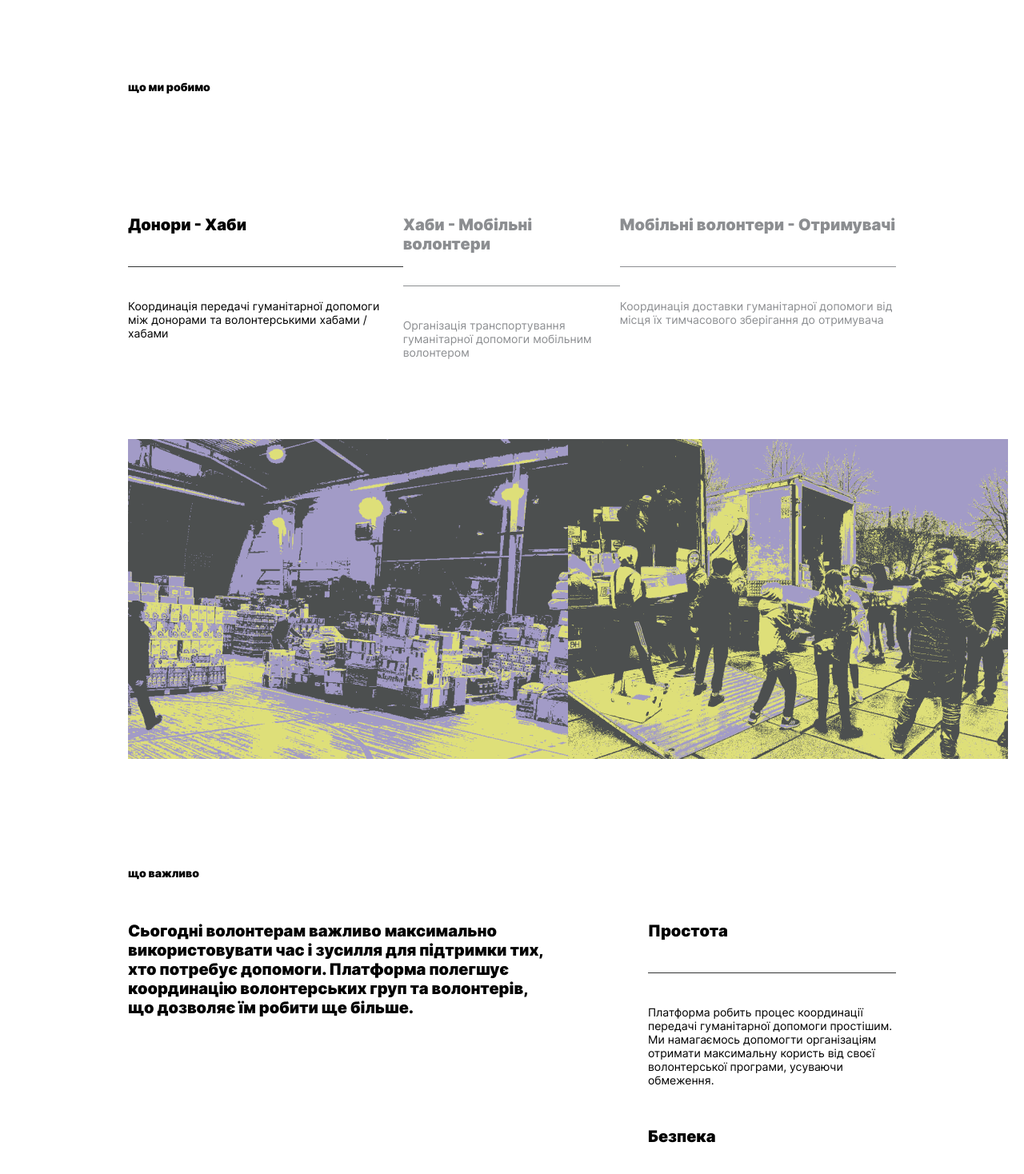
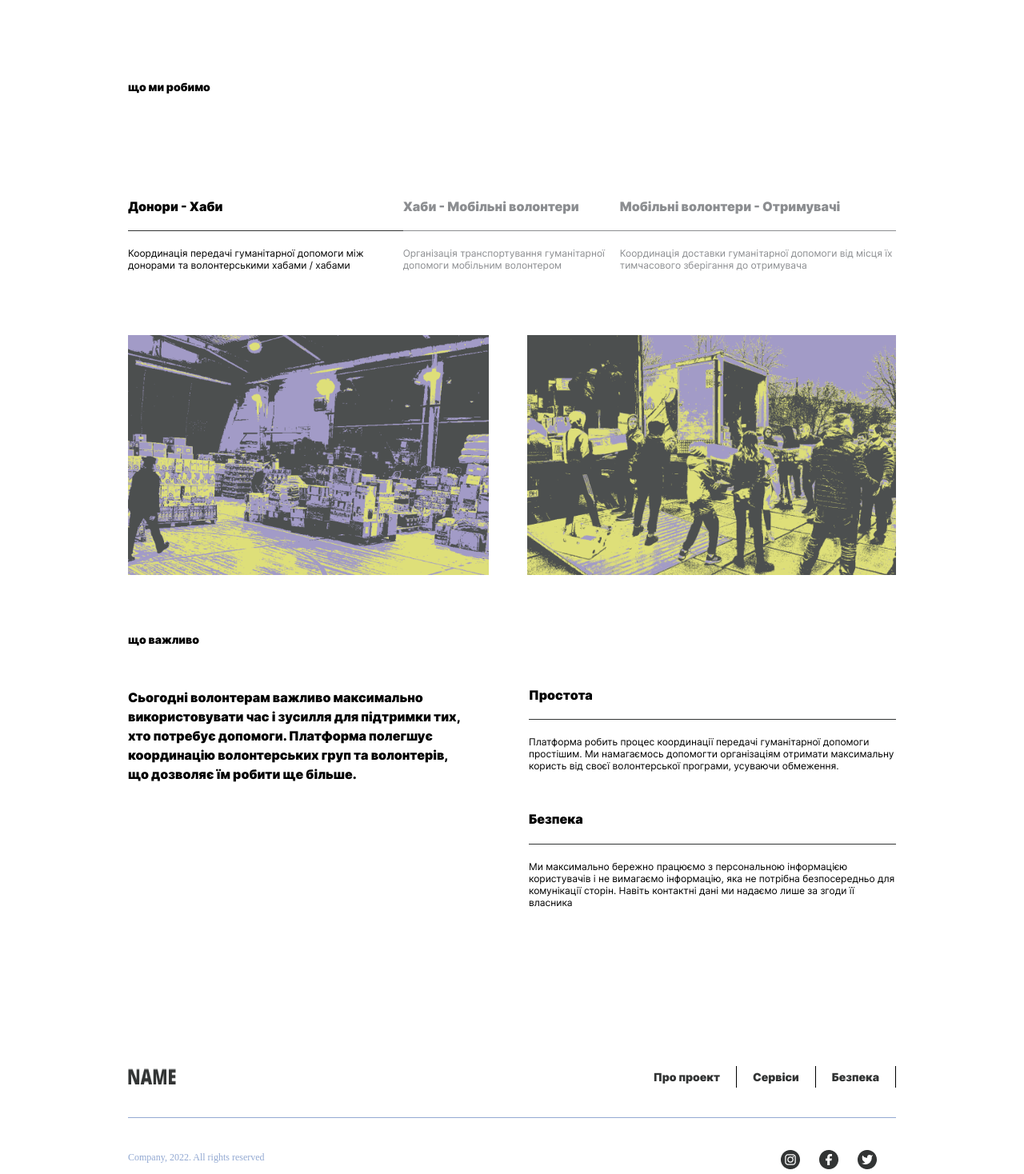
Before and after one commit to alucardpetrovich/bla-bla-volunteer, a React (Create React App) app in the folder frontend/: page /ua in a window 1280 px wide. Shown: the part 802-2270 px from the top of the page at 80% size. Built offline with nearby package versions, Linux system fonts and the light colour scheme; a web font is replaced by a local one.

Commit message:
feat: add responsive to home page

```diff
--- a/frontend/src/assets/icons/networks/index.ts
+++ b/frontend/src/assets/icons/networks/index.ts
@@ -1 +1,3 @@
 export { default as InstaIcon } from './Combined-Shape.png';
+export { default as FaceBookIcon } from './Combined-Shape_2.png';
+export { default as TweetIcon } from './Combined-Shape_3.png';
--- a/frontend/src/components/Footer/components/NavigationFooter/style.ts
+++ b/frontend/src/components/Footer/components/NavigationFooter/style.ts
@@ -12,9 +12,10 @@ export const NavigationFooterWrapper = styled.ul`
       text-align: center;
       border-right: solid 1px black;
       padding: 5px 20px;
+
+      :hover {
+        color: var(--accent-blue);
+      }
     }
-    /* a :nth-child(3) {
-      border-right: none;
-    } */
   }
 `;
--- a/frontend/src/components/Footer/index.tsx
+++ b/frontend/src/components/Footer/index.tsx
@@ -13,13 +13,13 @@ const Footer = () => {
   return (
     <S.FooterWrapper>
       <div>
-        <img src={LogoName} />
+        <img src={LogoName} className="logo" />
         <NavigationFooter data={navFooter.footerNavigation} />
       </div>
       <Divider margin="40px 0px" color="#93A9D2" />
       <div>
         <p>{navFooter.subscription}</p>
-        {/* <Networks /> */}
+        <Networks />
       </div>
     </S.FooterWrapper>
   );
--- a/frontend/src/components/Footer/style.ts
+++ b/frontend/src/components/Footer/style.ts
@@ -8,7 +8,7 @@ export const FooterWrapper = styled.footer`
     justify-content: space-between;
   }
 
-  img {
+  .logo {
     width: 60px;
     height: 20px;
   }
--- a/frontend/src/components/Networks/index.tsx
+++ b/frontend/src/components/Networks/index.tsx
@@ -1,14 +1,13 @@
 import React from 'react';
-import { InstaIcon } from 'src/assets/icons/networks';
+import { InstaIcon, FaceBookIcon, TweetIcon } from 'src/assets/icons/networks';
 import * as S from './style';
 
 export const Networks = () => {
   return (
     <S.NetworksWrapper>
-      <S.NetworksConainer></S.NetworksConainer>
-      index
-      {/* <img src={ <InstaIcon />}></img> */}
+      <img src={InstaIcon} />
+      <img src={FaceBookIcon} />
+      <img src={TweetIcon} />
     </S.NetworksWrapper>
   );
 };
-git commit -m
--- a/frontend/src/components/Networks/style.ts
+++ b/frontend/src/components/Networks/style.ts
@@ -1,7 +1,9 @@
 import styled from 'styled-components';
 
 export const NetworksWrapper = styled.div`
-  width: 100%;
+  img {
+    width: 24px;
+    height: 24px;
+    margin-right: 24px;
+  }
 `;
-
-export const NetworksConainer = styled.div``;
--- a/frontend/src/components/Teaser/style.ts
+++ b/frontend/src/components/Teaser/style.ts
@@ -5,6 +5,14 @@ export const TeaserWrapper = styled.div<{ direction?: string; padding?: string }
   width: 100%;
   padding: ${({ padding }) => padding ?? '100px 0px'};
   flex-direction: ${({ direction }) => direction ?? 'row'};
+
+  @media (min-width: 1024px) and (max-width: 1439px) {
+    padding: ${({ padding }) => padding ?? '80px 0px'};
+  }
+
+  @media (max-width: 767px) {
+    flex-direction: column;
+  }
 `;
 
 export const TeaserItem = styled.div<{ isActive?: boolean }>`
@@ -15,7 +23,6 @@ export const TeaserItem = styled.div<{ isActive?: boolean }>`
     font-weight: 900;
     font-size: 20px;
     line-height: 120%;
-
     border-bottom: ${({ isActive }) => (isActive ? '1px solid var(--text-dark)' : '1px solid var(--light-gray)')};
     padding-bottom: 40px;
     margin-bottom: 40px;
@@ -30,4 +37,26 @@ export const TeaserItem = styled.div<{ isActive?: boolean }>`
     color: ${({ isActive }) => (isActive ? 'black' : 'var(--light-gray)')};
     transition: color 0.7s ease-out;
   }
+
+  @media (min-width: 1024px) and (max-width: 1439px) {
+    h2 {
+      font-size: 16px;
+      padding-bottom: 20px;
+      margin-bottom: 20px;
+    }
+    p {
+      font-size: 12px;
+    }
+  }
+
+  @media (min-width: 768px) and (max-width: 1023px) {
+    h2 {
+      font-size: 14px;
+      padding-bottom: 20px;
+      margin-bottom: 20px;
+    }
+    p {
+      font-size: 11px;
+    }
+  }
 `;
--- a/frontend/src/intl/content/index.ts
+++ /dev/null
@@ -1 +0,0 @@
-export { default as homeI18n } from './home/i18n';
--- a/frontend/src/pages/Home/style.ts
+++ b/frontend/src/pages/Home/style.ts
@@ -2,16 +2,8 @@ import styled from 'styled-components';
 
 export const DescriptionWrapper = styled.div`
   display: flex;
-  /* justify-content: center;
-  align-items: center; */
   width: 100%;
-  /* h2 {
-    display: block;
-    flex-basis: 20%;
-  } */
-  /* div {
-    flex-basis: 20%;
-  } */
+
   h3 {
     margin-top: 50px;
     margin-right: 128px;
@@ -25,6 +17,27 @@ export const DescriptionWrapper = styled.div`
   }
   .teaser {
     padding: 0;
+  }
+
+  @media (min-width: 768px) and (max-width: 1439px) {
+    h3 {
+      font-size: 16px;
+      margin-right: 79px;
+      max-width: 322px;
+    }
+  }
+  @media (min-width: 1024px) and (max-width: 1439px) {
+    h3 {
+      max-width: 422px;
+    }
+  }
+
+  @media (max-width: 767px) {
+    flex-direction: column;
+    h3 {
+      max-width: 100%;
+      margin-right: 0px;
+    }
   }
 `;
 
@@ -62,4 +75,38 @@ export const ImageWrapper = styled.div`
       height: 400px;
     }
   }
+
+  @media (min-width: 768px) and (max-width: 1439px) {
+    padding-bottom: 70px;
+    img {
+      :first-child {
+        width: 47%;
+        height: 300px;
+        margin-right: 30px;
+      }
+      :last-child {
+        background-size: 50%;
+        width: 48%;
+        height: 300px;
+      }
+    }
+  }
+
+  @media (max-width: 767px) {
+    flex-direction: column;
+    padding-bottom: 70px;
+    img {
+      :first-child {
+        width: 100%;
+        height: 300px;
+        margin-right: 0px;
+        margin-bottom: 30px;
+      }
+      :last-child {
+        background-size: 50%;
+        width: 100%;
+        height: 300px;
+      }
+    }
+  }
 `;
```
Also changed, not shown: frontend/src/intl/content/home/i18n.js (deleted, +0 -12 lines), frontend/src/assets/icons/networks/Combined-Shape_2.png (added), frontend/src/assets/icons/networks/Combined-Shape_3.png (added), frontend/src/intl/components/navigation/i18n.js (deleted).
